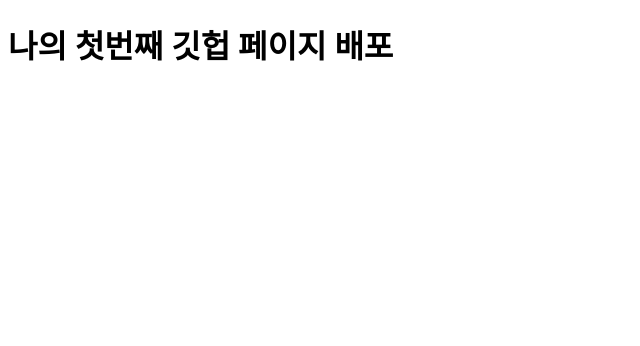
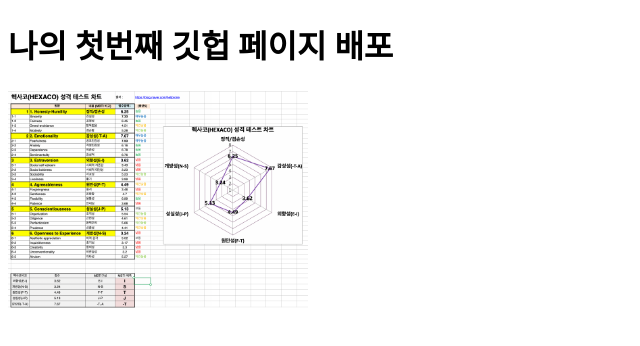
Before and after one commit to WhyBusyy/sesac1, a plain HTML site: page index.html in a window 1280 px wide. Shown: the whole page, without its empty margins (0-640 px from the left). Drawn offline with Linux system fonts and the light colour scheme.

Commit message:
이미지 추가

```diff
--- a/index.html
+++ b/index.html
@@ -7,5 +7,6 @@
 </head>
 <body>
     <h1>나의 첫번째 깃헙 페이지 배포</h1>
+    <img src="./image/스크린샷 2023-11-07 오후 3.39.51.png" alt="나의 성격 이미지" width="300px" height="auto">
 </body>
 </html>
```
Also changed, not shown: image/스크린샷 2023-11-07 오후 3.39.51.png (added).
